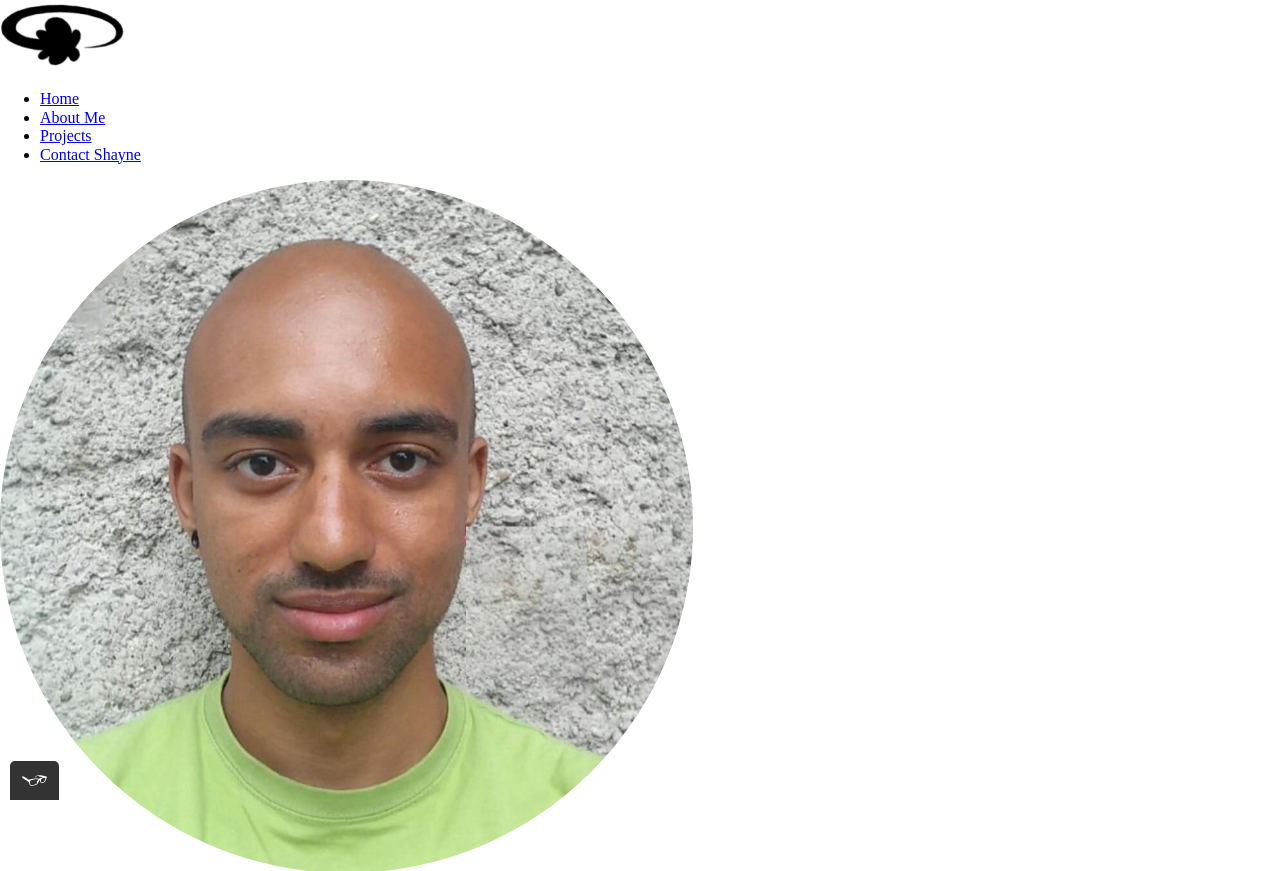
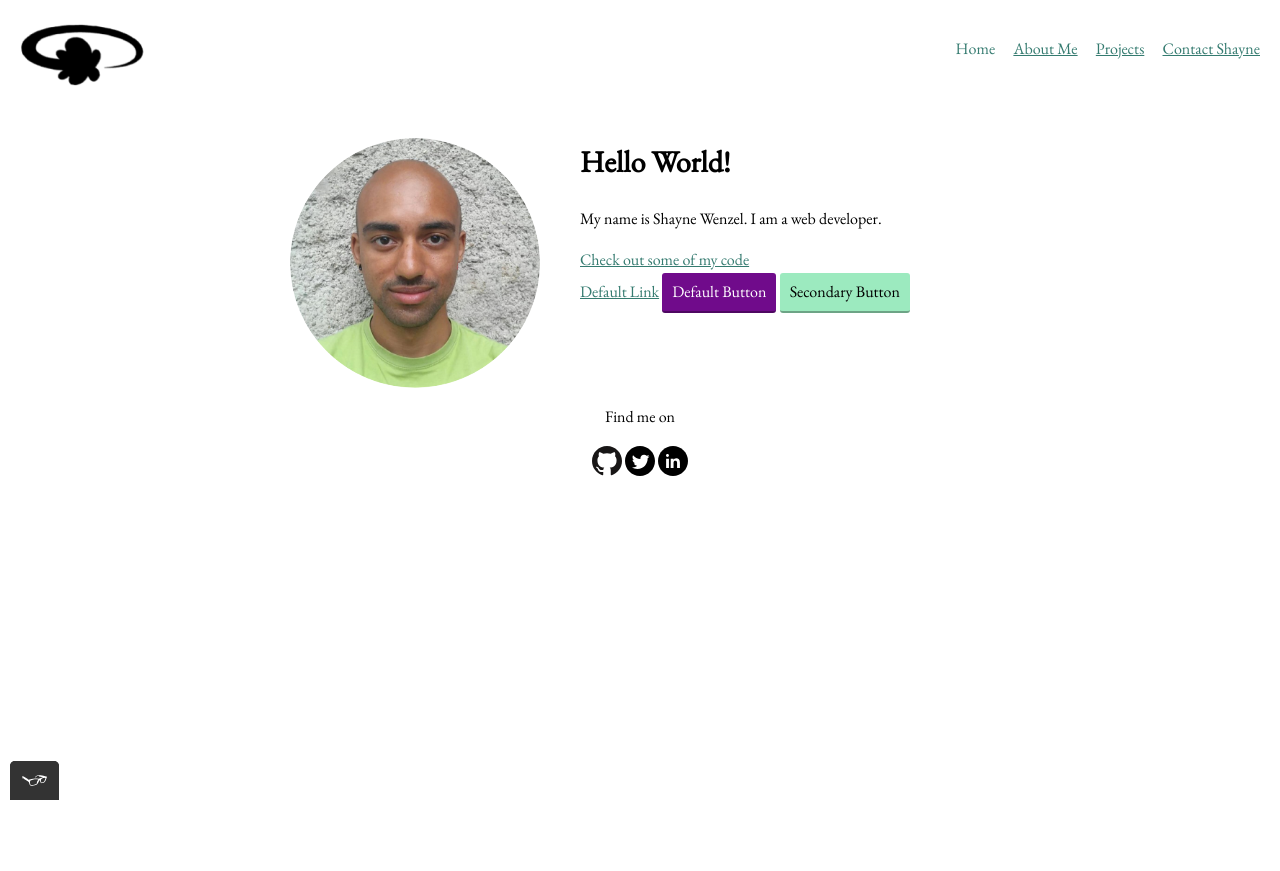
Before and after one commit to shayne-wenzel/Shayne_Wenzel_Portfolio, a plain HTML site: page index.html in a window 1280 px wide. Shown: the top 871 px of the page. After the commit the page ends 800 px from the top, so only its background shows below. Drawn offline with nearby package versions, Linux system fonts and the light colour scheme.

Commit message:
Revert "test"
This reverts commit 779285355f43a6f6f70c1038ef8def2b1582b937.

```diff
--- a/index.html
+++ b/index.html
@@ -8,7 +8,7 @@
     <link rel="preconnect" href="https://fonts.googleapis.com">
     <link rel="preconnect" href="https://fonts.gstatic.com" crossorigin>
     <link href="https://fonts.googleapis.com/css2?family=EB+Garamond&display=swap" rel="stylesheet">
-    <link rel="stylesheet" type="text/css" href="css/style.css">
+    <link rel="stylesheet" type="text/css" href="css/style.production.css">
     <meta name="viewport" content="width=device-width, initial-scale=1">
 </head>
 <body>
```
